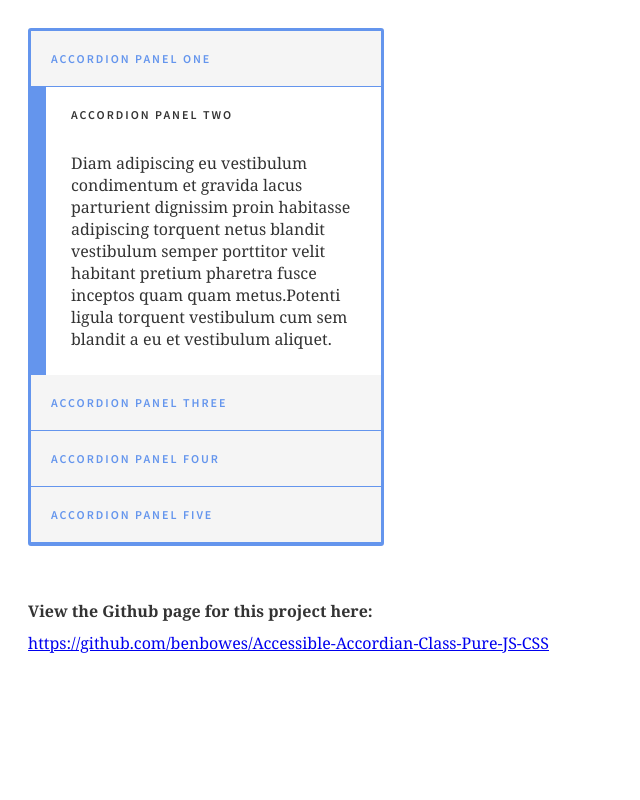
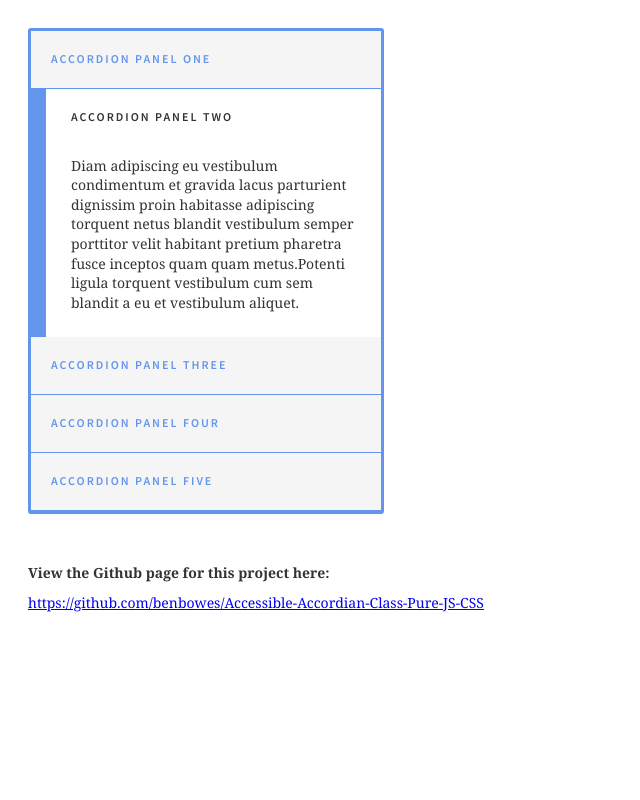
Before and after one commit to benbowes/Accessible-Accordian-Class-Pure-JS-CSS, a website: page index.html in a window 1280 px wide. Shown: the whole page, without its empty margins (0-640 px from the left). Drawn offline with Linux system fonts and the light colour scheme.

Commit message:
Update css

```diff
--- a/style.css
+++ b/style.css
@@ -1,4 +1,11 @@
-body{font-family: Georgia, serif;padding: 20px 20px 40px 20px !important; color: #333;background:#fff !important;}
+body{
+  font-family: Georgia, serif;
+  padding: 20px 20px 40px 20px;
+  color: #333;
+  background:#fff;
+  line-height: 1.4;
+  font-size: 14px;
+}
 table { width:100%;}
 td { border:1px solid #ccc;}
 ul{	margin: 0;padding: 0 0 0 20px;}
@@ -52,7 +59,7 @@ h4{margin: 0 0 10px;}
 	height: 100%;
 }
 .accordion-panel__heading.active:before{
-	transition: all .2s .2s;
+	transition: all .2s;
 	border-left: 15px #6495ED solid;
 }
 .accordion-panel__heading:HOVER{
@@ -87,7 +94,7 @@ h4{margin: 0 0 10px;}
 	height: 100%;
 }
 .accordion-panel__content.active:before{
-	transition: all .2s .2s;
+	transition: all .2s;
 	border-left: 15px #6495ED solid;
 }
 .accordion-panel__content.active {
```
